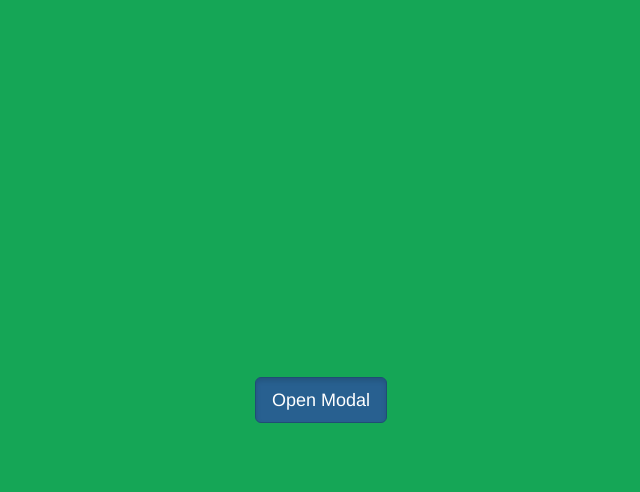
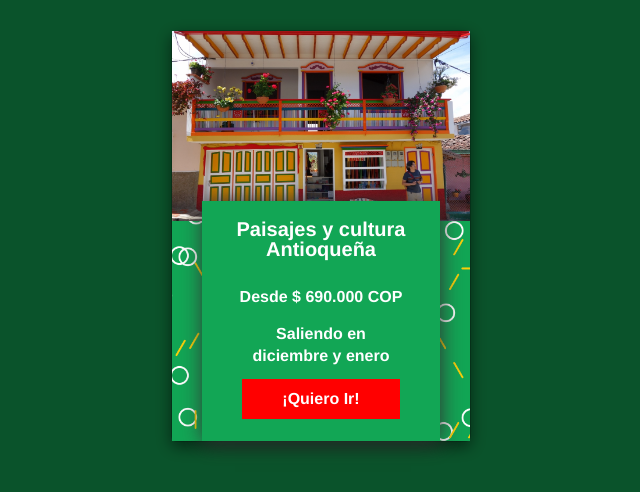
Before and after one commit to LeonardJAvi/Modal-Omnitours, a plain HTML site: page index.html in a window 1280 px wide. Shown: the whole page, without its empty margins (319-959 px from the left). Drawn offline with Linux system fonts and the light colour scheme.

Commit message:
first commit

```diff
--- a/assets/css/styles.css
+++ b/assets/css/styles.css
@@ -14,12 +14,6 @@ body {
 
 /* ===== Setting ====== */
 
-/* .caja{
-	height: 400px;
-	width: 300px;
-}
- */
-
 #box{
   height: 100%;
   width: 100%;
@@ -32,11 +26,10 @@ body {
 #box-wallpaper{
   width: 100%;
   height: 190px;
-  background: red;
 }
 
 .fix{
-	padding: 0px !important;
+  padding: 0px !important;
 }
 
 #box-wallpaper img {
@@ -55,7 +48,7 @@ body {
 #wallpaper{
   height: 100%;
   width: 100%;
-  background-image: url(../img/carnaval.jpg);
+  background-image: url(../img/circuito.jpg);
   background-repeat: no-repeat;
   background-size: cover;
   background-position: 70% center;
@@ -119,7 +112,7 @@ span.title{
 
 span.sub-title{
    color: white;
-   font-size: 15px;
+   font-size: 16px;
    margin: 10px 0px 0px 0px;
    font-weight: 700;
    line-height: 2px;
--- a/index.html
+++ b/index.html
@@ -18,19 +18,15 @@
 
   </div>
 
-  <div id="box">
+<!--   <div id="box">
    <button type="button" class="btn btn-primary btn-lg active" data-toggle="modal" data-target="#myModal">Open Modal</button>
   </div>
 
-
+ -->
 
 <div class="modal fade" id="myModal" tabindex="-1" role="dialog" aria-labelledby="myModalLabel">
   <div class="modal-dialog" role="document">
     <div class="modal-content">
-      <!-- <div class="modal-header">
-        <button type="button" class="close" data-dismiss="modal" aria-label="Close"><span aria-hidden="true">&times;</span></button>
-        <h4 class="modal-title" id="myModalLabel">Modal title</h4>
-      </div> -->
       <div class="modal-body fix">
         <div id="box-wallpaper">
         	<div id="wallpaper"></div>
@@ -38,20 +34,16 @@
         <div id="box-information">
            <div id="frame">
            	  <div id="card">
-           	  	<span class="title">Goza del Carnaval</span>
-           	  	<span class="title">de blancos y negros</span>
-           	  	<span class="sub-title" id="sub-a">Desde $ 1.799.000 COP </span>
-           	  	<span class="sub-title" id="sub-b">Con salidas del</span>
-           	  	<span class="sub-title" id="sub-c">3 al 13 de enero</span>
+           	  	<span class="title">Paisajes y cultura</span>
+           	  	<span class="title">Antioqueña</span>
+           	  	<span class="sub-title" id="sub-a">Desde $ 690.000 COP </span>
+           	  	<span class="sub-title" id="sub-b">Saliendo en</span>
+           	  	<span class="sub-title" id="sub-c">diciembre y enero</span>
            	  	<button class="button-card">¡Quiero Ir!</button>
            	  </div>
            </div>
         </div>
       </div>
-      <!-- <div class="modal-footer">
-        <button type="button" class="btn btn-default" data-dismiss="modal">Close</button>
-        <button type="button" class="btn btn-primary">Save changes</button>
-      </div> -->
     </div>
   </div>
 </div>
@@ -59,5 +51,11 @@
 	<!-- SET JS -->
 	<script type="text/javascript" src="assets/js/jquery-3.2.1.min.js"></script>
 	<script type="text/javascript" src="assets/js/bootstrap.min.js"></script>
+	<script type="text/javascript">
+	   $(document).ready(function()
+        {
+          $("#myModal").modal("show");
+        });
+	</script>
 </body>
 </html>
```
Also changed, not shown: assets/img/circuito.jpg (renamed from assets/img/circuito_antioqueño.jpg).
